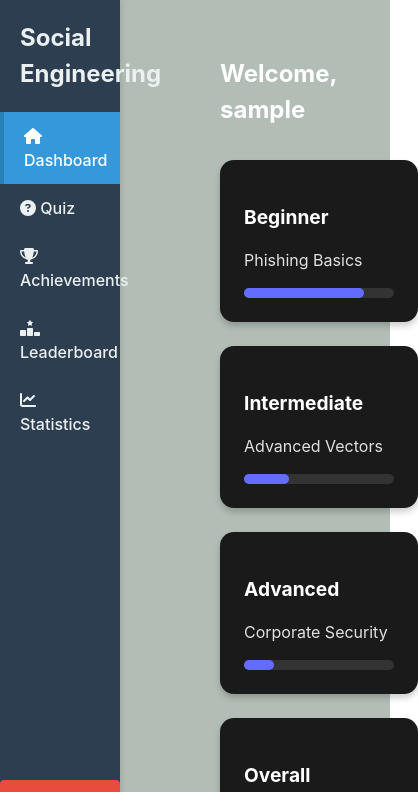
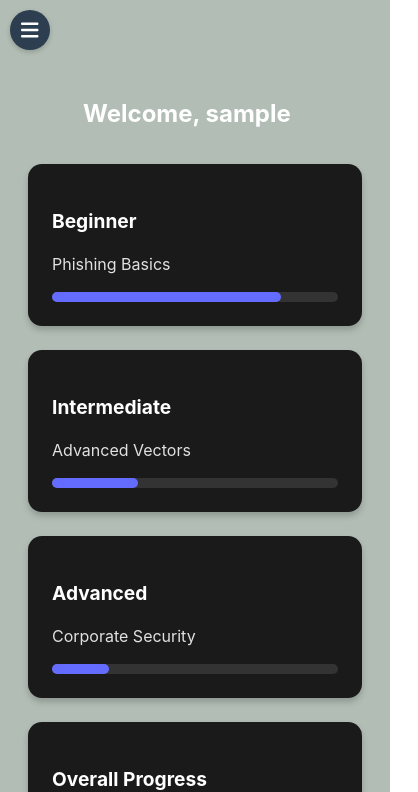
Before and after one commit to Somaan/SecurityQuest, a React (Vite) app in the folder vite/somaans-project/: page /dashboard in a window 390 px wide. Shown: the top 792 px of the page, 418 px wide, since content can reach past the window. Built offline with nearby package versions, Linux system fonts and the light colour scheme; sample sign-in values are in the browser's storage.

Commit message:
App is now responsive on different dimensions (works primarily on phones, tablets and computers)

```diff
--- a/vite/somaans-project/src/NavBar.jsx
+++ b/vite/somaans-project/src/NavBar.jsx
@@ -1,4 +1,4 @@
-import React from 'react';
+import React, { useState, useEffect } from 'react';
 import { NavLink } from 'react-router-dom';
 import { toast } from 'react-toastify';
 import { ROUTES } from './Routes';
@@ -9,19 +9,46 @@ import {
     faTrophy,
     faRankingStar,
     faChartLine,
-    faLock
+    faLock,
+    faBars,
+    faXmark
 } from '@fortawesome/free-solid-svg-icons';
 
-/**
-- Navigation bar components - provides main navigation for authenticated users
-- Features:
-    - Dynamic routing links
-    - Active route highlighting
-    - Logout functionality with confirmation
-    - Preserve remember me on logout (standard website behavior)
- */
+const Navbar = () => {
+    const [mobileMenuOpen, setMobileMenuOpen] = useState(false);
 
-const Navbar = () => {
+    // Close sidebar when clicking outside
+    useEffect(() => {
+        const handleClickOutside = (event) => {
+            // If clicked outside sidebar and sidebar is open, close it
+            if (mobileMenuOpen &&
+                !event.target.closest('.sidebar') &&
+                !event.target.closest('.mobile-menu-toggle')) {
+                setMobileMenuOpen(false);
+            }
+        };
+
+        document.addEventListener('mousedown', handleClickOutside);
+        document.addEventListener('touchstart', handleClickOutside);
+
+        return () => {
+            document.removeEventListener('mousedown', handleClickOutside);
+            document.removeEventListener('touchstart', handleClickOutside);
+        };
+    }, [mobileMenuOpen]);
+
+    // Close sidebar when window is resized to larger size
+    useEffect(() => {
+        const handleResize = () => {
+            if (window.innerWidth > 768 && mobileMenuOpen) {
+                setMobileMenuOpen(false);
+            }
+        };
+
+        window.addEventListener('resize', handleResize);
+        return () => window.removeEventListener('resize', handleResize);
+    }, [mobileMenuOpen]);
+
     const handleLogout = () => {
         toast.warn(
             <div className="custom-toast">
@@ -79,26 +106,47 @@ const Navbar = () => {
         });
     };
 
+    // Close menu when a link is clicked (mobile only)
+    const closeMenu = () => {
+        setMobileMenuOpen(false);
+    };
+
     return (
-        <nav className="sidebar">
+        <>
+            {/* Mobile menu toggle button */}
+            <div
+                className={`mobile-menu-toggle ${mobileMenuOpen ? 'active' : ''}`}
+                onClick={() => setMobileMenuOpen(!mobileMenuOpen)}
+                aria-label="Toggle navigation menu"
+            >
+                <FontAwesomeIcon icon={mobileMenuOpen ? faXmark : faBars} />
+            </div>
+
+            {/* Background overlay for mobile */}
+            <div
+                className={`mobile-menu-overlay ${mobileMenuOpen ? 'show' : ''}`}
+                onClick={() => setMobileMenuOpen(false)}
+            ></div>
+
+            <nav className={`sidebar ${mobileMenuOpen ? 'open' : ''}`}>
                 <div className="nav-brand">
                     Social Engineering
                 </div>
 
                 <div className="nav-links-box">
-                <NavLink to={ROUTES.DASHBOARD}>
+                    <NavLink to={ROUTES.DASHBOARD} onClick={closeMenu}>
                         <FontAwesomeIcon icon={faHouse} className="nav-icon" /> Dashboard
                     </NavLink>
-                <NavLink to={ROUTES.QUIZ}>
+                    <NavLink to={ROUTES.QUIZ} onClick={closeMenu}>
                         <FontAwesomeIcon icon={faQuestionCircle} className="nav-icon" /> Quiz
                     </NavLink>
-                <NavLink to={ROUTES.ACHIEVEMENTS}>
+                    <NavLink to={ROUTES.ACHIEVEMENTS} onClick={closeMenu}>
                         <FontAwesomeIcon icon={faTrophy} className="nav-icon" /> Achievements
                     </NavLink>
-                <NavLink to={ROUTES.LEADERBOARD}>
+                    <NavLink to={ROUTES.LEADERBOARD} onClick={closeMenu}>
                         <FontAwesomeIcon icon={faRankingStar} className="nav-icon" /> Leaderboard
                     </NavLink>
-                <NavLink to={ROUTES.STATISTICS}>
+                    <NavLink to={ROUTES.STATISTICS} onClick={closeMenu}>
                         <FontAwesomeIcon icon={faChartLine} className="nav-icon" /> Statistics
                     </NavLink>
                 </div>
@@ -106,25 +154,8 @@ const Navbar = () => {
                 <button className="logout-btn" onClick={handleLogout}>
                     <FontAwesomeIcon icon={faLock} className="nav-icon" /> Logout
                 </button>
-
-            <style jsx>{`
-                .nav-icon {
-                    margin-right: 10px;
-                    width: 18px;
-                }
-
-                .nav-links-box a {
-                    display: flex;
-                    align-items: center;
-                }
-
-                .logout-btn {
-                    display: flex;
-                    align-items: center;
-                    justify-content: center;
-                }
-            `}</style>
             </nav>
+        </>
     );
 };
 
--- a/vite/somaans-project/src/Statistics.jsx
+++ b/vite/somaans-project/src/Statistics.jsx
@@ -1,16 +1,37 @@
-import React from 'react';
+import React, { useState, useEffect } from 'react';
 import { FontAwesomeIcon } from '@fortawesome/react-fontawesome';
 import { faMedal } from '@fortawesome/free-solid-svg-icons';
 
 const Statistics = () => {
-  // Get username from session storage (same as Dashboard.jsx)
+  // Get username from session
   const username = sessionStorage.getItem('username') || 'User';
 
-  // Placeholder data for the line chart (would come from API/backend in a real app)
-  const scoreData = [65, 75, 70, 85, 80, 90];
+  // Track window width for responsive chart
+  const [windowWidth, setWindowWidth] = useState(window.innerWidth);
 
-  // Create points for the line chart
-  const chartWidth = 500;
+  useEffect(() => {
+    const handleResize = () => {
+      setWindowWidth(window.innerWidth);
+    };
+
+    window.addEventListener('resize', handleResize);
+    return () => {
+      window.removeEventListener('resize', handleResize);
+    };
+  }, []);
+
+  // Determine chart width based on screen size
+  const getChartWidth = () => {
+    if (windowWidth <= 480) return 280;
+    if (windowWidth <= 768) return 400;
+    return 500;
+  };
+
+  // Placeholder data for line chart
+  const scoreData = [65, 75, 36, 52, 74, 90];
+
+  // Creating points for chart
+  const chartWidth = getChartWidth();
   const chartHeight = 100;
   const xStep = chartWidth / (scoreData.length - 1);
   const maxScore = 100;
@@ -33,8 +54,8 @@ const Statistics = () => {
             <h3>Score History</h3>
             <div className="chart-container">
               <svg width={chartWidth} height={chartHeight} className="line-chart">
-                {/* Grid lines */}
-                <line x1="0" y1="0" x2={chartWidth} y2="0" stroke="#444" strokeDasharray="2" />
+                {/* Grid Lines */}
+                <line x1="0" y1="0" x2={chartWidth} y2="0" stroke="#444" strokeDasharray="2"/>
                 <line x1="0" y1={chartHeight/2} x2={chartWidth} y2={chartHeight/2} stroke="#444" strokeDasharray="2" />
                 <line x1="0" y1={chartHeight} x2={chartWidth} y2={chartHeight} stroke="#444" strokeDasharray="2" />
 
@@ -64,13 +85,13 @@ const Statistics = () => {
             </div>
           </div>
 
-          {/* Module Progress Card */}
+          {/* Module Progress */}
           <div className="statistics-card module-progress-card">
             <h3>Module Progress</h3>
             <div className="module-progress-item">
               <p>Beginner - 100%</p>
               <div className="progress-bar">
-                <div className="progress-fill" style={{ width: '100%' }}></div>
+                <div className="progress-fill" style={{width: '100%' }}></div>
               </div>
             </div>
           </div>
@@ -79,7 +100,7 @@ const Statistics = () => {
           <div className="statistics-card accuracy-card">
             <h3>Accuracy</h3>
             <div className="accuracy-circle">
-              <div className="progress-circle">
+              <div className="progress-circle" style={{background: `conic-gradient(#646cff ${30 * 3.6}deg, #333 0)`}}>
                 <div className="progress-circle-inner">
                   <span className="progress-percentage">30%</span>
                 </div>
@@ -87,13 +108,13 @@ const Statistics = () => {
             </div>
           </div>
 
-          {/* Current Streak Card */}
+          {/* Current Streak */}
           <div className="statistics-card streak-card">
             <h3>Current Streak</h3>
             <div className="streak-content">
               <p>
                 5 Days - <span className="streak-badge">"Dedicated Learner"</span>
-                <FontAwesomeIcon icon={faMedal} style={{ color: '#FFD700', marginLeft: '6px' }} />
+                <FontAwesomeIcon icon={faMedal} style={{ color: '#FFD700', marginLeft: '6px'}} />
               </p>
             </div>
           </div>
@@ -154,7 +175,6 @@ const Statistics = () => {
           border-radius: 8px;
           padding: 10px;
           width: 100%;
-          max-width: 700px;
         }
 
         .module-progress-item p {
@@ -185,7 +205,7 @@ const Statistics = () => {
           display: flex;
           justify-content: center;
           align-items: center;
-          padding: 0.5rem;
+          padding: 1rem;
         }
 
         .streak-content p {
@@ -201,15 +221,12 @@ const Statistics = () => {
         .accuracy-circle {
           display: flex;
           justify-content: center;
-          align-items: center;
-          padding: 1rem;
         }
 
         .progress-circle {
-          width: 120px;
-          height: 120px;
+          width: 150px;
+          height: 150px;
           position: relative;
-          background: conic-gradient(#646cff 108deg, #333 0);
           border-radius: 50%;
           display: flex;
           align-items: center;
@@ -217,8 +234,8 @@ const Statistics = () => {
         }
 
         .progress-circle-inner {
-          width: 90px;
-          height: 90px;
+          width: 120px;
+          height: 120px;
           background: #1a1a1a;
           border-radius: 50%;
           display: flex;
@@ -231,21 +248,6 @@ const Statistics = () => {
           font-size: 1.5rem;
           font-weight: bold;
         }
-
-        @media (max-width: 768px) {
-          .statistics-grid {
-            grid-template-columns: 1fr;
-          }
-
-          .score-history-card,
-          .streak-card {
-            grid-column: span 1;
-          }
-
-          .dashboard-container {
-            padding: 1rem;
-          }
-        }
       `}</style>
     </div>
   );
--- a/vite/somaans-project/src/index.css
+++ b/vite/somaans-project/src/index.css
@@ -711,3 +711,301 @@ button:focus-visible {
 .forgot-password-link:hover {
   text-decoration: underline;
 }
+/*
+ * RESPONSIVE STYLES
+ * Add this to the end of your index.css file
+ */
+
+/* Tablet Styles (768px and below) */
+@media (max-width: 768px) {
+  /* Layout & Navigation */
+  .sidebar {
+    width: 160px;
+  }
+
+  .content-wrapper {
+    margin-left: 160px;
+    width: calc(100% - 160px);
+    padding: 1rem;
+  }
+
+  /* Dashboard & Statistics */
+  .dashboard-grid,
+  .statistics-grid {
+    grid-template-columns: 1fr;
+    gap: 1rem;
+  }
+
+  .dashboard-card,
+  .statistics-card {
+    padding: 1.25rem;
+  }
+
+  .activity-card,
+  .score-history-card,
+  .streak-card {
+    grid-column: span 1;
+  }
+
+  /* Forms */
+  .form-container,
+  .register-form-container {
+    width: 90%;
+    max-width: 350px;
+    padding: 1.5rem;
+  }
+
+  .form-input {
+    padding: 0.8rem;
+  }
+}
+
+/* Mobile Styles (480px and below) */
+@media (max-width: 480px) {
+  /* Mobile Menu */
+  .mobile-menu-toggle {
+    display: flex;
+    position: fixed;
+    top: 15px;
+    left: 15px;
+    z-index: 999;
+    background-color: #2c3e50;
+    border-radius: 50%;
+    width: 40px;
+    height: 40px;
+    align-items: center;
+    justify-content: center;
+    box-shadow: 0 2px 5px rgba(0, 0, 0, 0.2);
+    cursor: pointer;
+    color: white;
+    font-size: 1.25rem;
+  }
+
+  .mobile-menu-overlay {
+    display: none;
+    position: fixed;
+    top: 0;
+    left: 0;
+    right: 0;
+    bottom: 0;
+    background-color: rgba(0, 0, 0, 0.5);
+    z-index: 900;
+  }
+
+  .mobile-menu-overlay.show {
+    display: block;
+  }
+
+  /* Sidebar Navigation */
+  .sidebar {
+    width: 0;
+    transform: translateX(-100%);
+    transition: transform 0.3s ease, width 0.3s ease;
+    z-index: 950;
+  }
+
+  .sidebar.open {
+    width: 200px;
+    transform: translateX(0);
+  }
+
+  /* Content Layout */
+  .content-wrapper {
+    margin-left: 0;
+    width: 100%;
+    padding: 0.75rem;
+    padding-top: 60px; /* Space for mobile menu button */
+  }
+
+  /* Dashboard & Statistics */
+  .dashboard-container,
+  .statistics-container {
+    padding: 0.75rem;
+  }
+
+  .dashboard-header h2,
+  .statistics-header h2 {
+    font-size: 1.25rem;
+    padding-left: 30px; /* Space for menu button */
+  }
+
+  .progress-circle {
+    width: 100px;
+    height: 100px;
+  }
+
+  .progress-circle-inner {
+    width: 75px;
+    height: 75px;
+  }
+
+  .line-chart {
+    width: 100%;
+    max-width: 100%;
+  }
+
+  /* Forms */
+  .form-container,
+  .register-form-container {
+    width: 95%;
+    max-width: none;
+    border-radius: 12px;
+    padding: 1.25rem;
+  }
+
+  .login-options-row {
+    flex-direction: column;
+    align-items: flex-start;
+    gap: 0.75rem;
+  }
+
+  .captcha-modal {
+    width: 90%;
+    max-width: 300px;
+  }
+}
+
+/* Basic responsive structure */
+@media (max-width: 768px) {
+  .content-wrapper {
+    margin-left: 0;
+    width: 100%;
+    min-height: 100vh;
+    padding: 60px 1rem 1rem 1rem;
+  }
+
+  /* Hide sidebar by default on mobile */
+  .sidebar {
+    position: fixed;
+    width: 0;
+    overflow: hidden;
+    transform: translateX(-100%);
+    transition: transform 0.3s ease;
+    z-index: 1000;
+    box-shadow: 2px 0 10px rgba(0, 0, 0, 0.3);
+  }
+
+  /* Show sidebar when open class is added */
+  .sidebar.open {
+    width: 240px;
+    transform: translateX(0);
+  }
+
+  /* Mobile menu toggle button */
+  .mobile-menu-toggle {
+    display: block;
+    position: fixed;
+    top: 10px;
+    left: 10px;
+    width: 40px;
+    height: 40px;
+    background-color: #2c3e50;
+    border-radius: 50%;
+    display: flex;
+    align-items: center;
+    justify-content: center;
+    z-index: 1001;
+    color: white;
+    cursor: pointer;
+    box-shadow: 0 2px 5px rgba(0, 0, 0, 0.2);
+    transition: background-color 0.3s;
+  }
+
+  .mobile-menu-toggle.active {
+    background-color: #3498db;
+  }
+
+  /* Overlay to darken background when menu is open */
+  .mobile-menu-overlay {
+    display: none;
+    position: fixed;
+    top: 0;
+    left: 0;
+    right: 0;
+    bottom: 0;
+    background-color: rgba(0, 0, 0, 0.5);
+    z-index: 999;
+  }
+
+  .mobile-menu-overlay.show {
+    display: block;
+  }
+
+  /* Adjust page title to not be covered by menu button */
+  .dashboard-header h2,
+  .statistics-grid h3 {
+    margin-left: 25px;
+  }
+
+  /* Fix grid layouts for mobile */
+  .dashboard-grid,
+  .statistics-grid {
+    grid-template-columns: 1fr;
+    gap: 1rem;
+  }
+
+  .activity-card,
+  .score-history-card,
+  .streak-card {
+    grid-column: span 1;
+  }
+
+  /* Fix card padding on mobile */
+  .dashboard-card,
+  .statistics-card {
+    padding: 1rem;
+  }
+}
+
+/* Extra styles for very small screens */
+@media (max-width: 480px) {
+  .content-wrapper {
+    padding: 60px 0.75rem 0.75rem 0.75rem;
+  }
+
+  .dashboard-container,
+  .statistics-container {
+    padding: 0.5rem;
+  }
+
+  .dashboard-header h2 {
+    font-size: 1.2rem;
+    margin-bottom: 1rem;
+  }
+
+  /* Smaller elements for tiny screens */
+  .progress-circle {
+    width: 100px;
+    height: 100px;
+  }
+
+  .progress-circle-inner {
+    width: 75px;
+    height: 75px;
+  }
+
+  .progress-percentage {
+    font-size: 1.2rem;
+  }
+
+  /* Full width login/register containers */
+  .form-container,
+  .register-form-container {
+    width: 95%;
+    max-width: none;
+    padding: 1rem;
+    border-radius: 10px;
+  }
+
+  /* Fix form layouts */
+  .login-options-row {
+    flex-direction: column;
+    align-items: flex-start;
+    gap: 0.75rem;
+  }
+
+  .forgot-password-container {
+    text-align: left;
+    margin-top: 0;
+  }
+}
```
Lines whose indentation alone changed are shown as unchanged.
